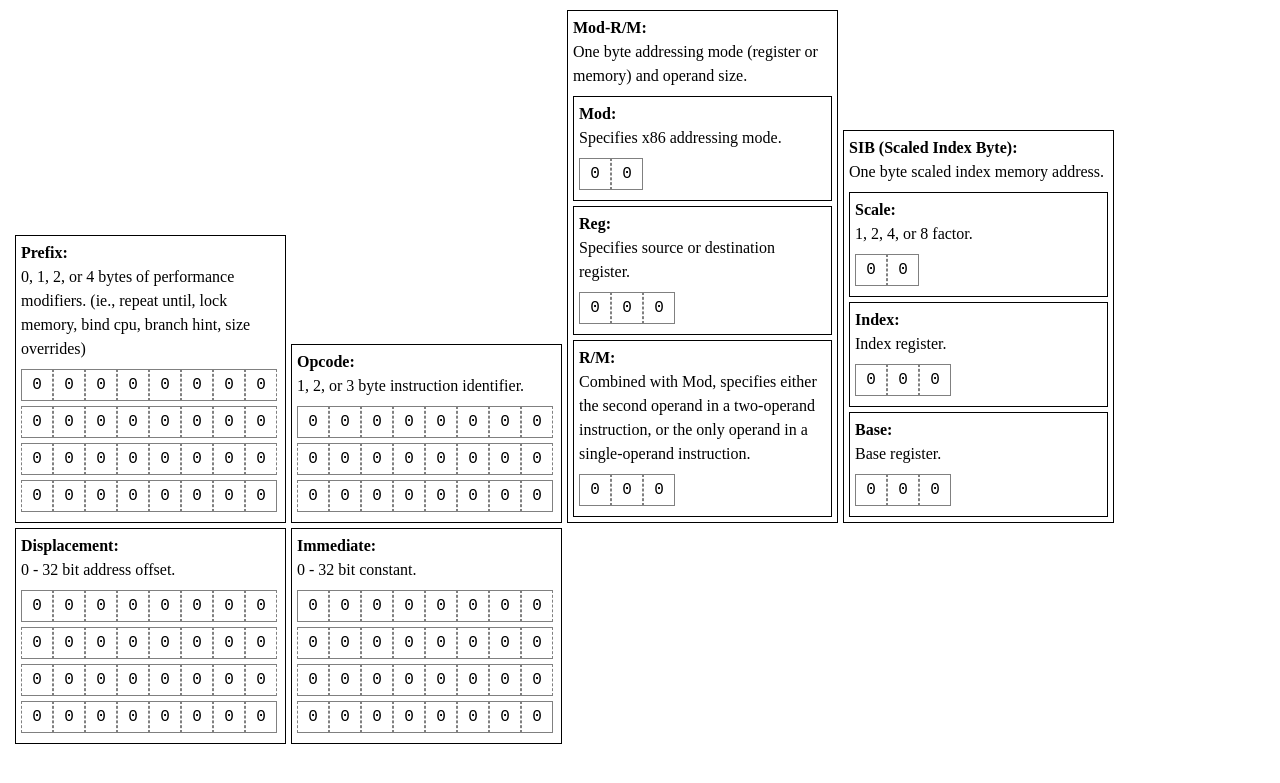
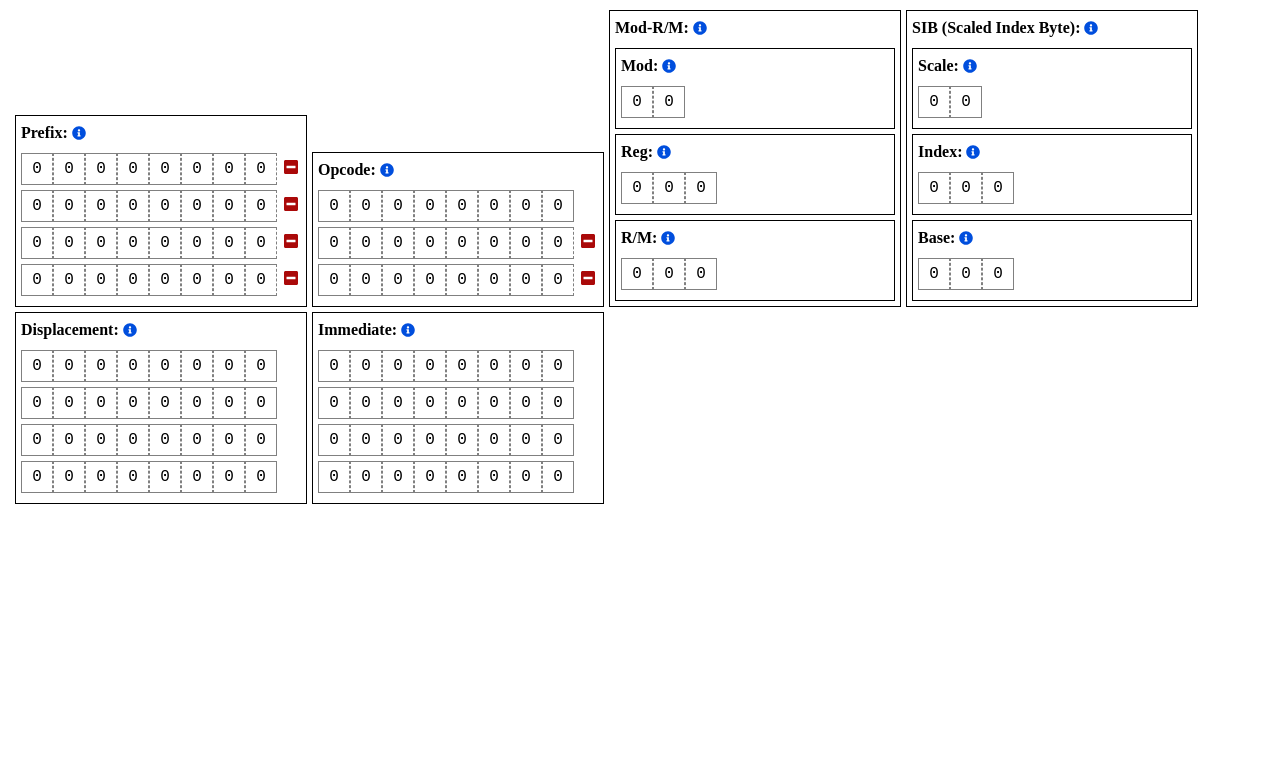
Before and after one commit to mikesmullin/OperatingSystem, a website: page book/public/index.html in a window 1280 px wide. Shown: the part 59-842 px from the top of the page. Drawn offline with Linux system fonts and the light colour scheme.

Commit message:
minor ui improvement

```diff
--- a/book/public/global.css
+++ b/book/public/global.css
@@ -44,6 +44,9 @@ h1 {
 .mt-2 {
     margin-top: .5rem;
 }
+.ml-1 {
+    margin-left: .25rem;
+}
 
 
 
@@ -68,30 +71,26 @@ body { padding-bottom: 6rem; }
 }
 .instruction .group {
     padding: 5px;
-    width: 100%;
     display: block;
     box-sizing: border-box;
     color: black;
     margin-right: 5px;
-    max-width: calc((2rem * 8) + (5px * 3));
     border: 1px solid black;
     margin-top: 5px;
+    max-width: 100%;
+    width: 292px;
 }
 .instruction .group .description {
     margin-bottom: .5rem;
 }
+.instruction .group .b-g {
+}
 .instruction .group .description label {
     font-weight: bold;
     display: block;
+    cursor: pointer;
 }
 
-/* .instruction .bg-gray { background: gray; }
-.instruction .bg-pink { background: pink; }
-.instruction .bg-yellow { background: yellow; }
-.instruction .bg-blue { background: blue; }
-.instruction .bg-green { background: green; }
-.instruction .bg-orange { background: orange; }
-.instruction .bg-red { background: red; } */
 .instruction .group input {
     font-family: monospace;
     text-align: center;
@@ -110,3 +109,8 @@ body { padding-bottom: 6rem; }
 .instruction .group input:last-child {
     border-right-style: solid;
 }
+
+
+svg.blue { color: #004edd; }
+/*svg.green { color: #277527; }*/
+svg.red { color: #aa0909; }
--- a/book/public/global.js
+++ b/book/public/global.js
@@ -15,17 +15,30 @@ var Hello = {
                         break;
                 }
             });
+        $('.description .tooltip', v.dom).hide().map((i,e) =>
+            $(e).prev('label').on('click', ()=>$(e).toggle()));
+        $('.group a.remove', v.dom).on('click', function() { $(this).closest('.b-g').slideUp({ duration: 250, easing: 'linear', complete: function(){ $(this).remove(); }}); });
     },
     view: function() {
-        const input = () => m('input', { maxlength: 1, value: 0 });
-        const group = ({size, color, label, description, children}) => m(`.group.bg-${color}`, [
-            m('.description', [
-                m('label', `${label}:`),
-                ` ${description}`
-            ]),
-        ].concat(children ? children : new Array(size).fill(0).map(v=>
-            input()
-        )));
+        const repeat = (count, e) => new Array(count).fill(0).map(e);
+        const mIf = (t, r) => t ? [r] : [];
+        const inputs = (id, count, remove) => {
+            return m(`.b-g.b-g-${id}`, [
+                repeat(count, (nil, i) =>
+                    m(`input.b.b-${i}`, { maxlength: 1, value: 0 })),
+            ].concat(mIf(remove,
+                m('a.remove', { href: '#' }, m('i.fas.fa-fw.fa-minus-square.red.ml-1'))
+            )));
+        }
+        const group = ({label, description, children}) => m(`.group`, [
+                m('.description', [
+                    m('label', [
+                        `${label}: `,
+                        m('i.blue.fas.fa-info-circle.fa-sm')
+                    ]),
+                    m('.tooltip', `${description}`),
+                ]),
+            ].concat(children));
 
         return m('.container-fluid', [
             m('.row.mt-2', [
@@ -36,36 +49,77 @@ var Hello = {
             m('.row', [
                 m('.col-12',
                     m('.instruction',
-                        group({ size: 4*8, label: 'Prefix',
-                            description: '0, 1, 2, or 4 bytes of performance modifiers. (ie., repeat until, lock memory, bind cpu, branch hint, size overrides)' }),
-                        group({ size: 3*8, label: 'Opcode',
-                            description: '1, 2, or 3 byte instruction identifier.' }),
+                        group({ label: 'Prefix',
+                            description: '0, 1, 2, or 4 bytes of performance modifiers. (ie., repeat until, lock memory, bind cpu, branch hint, size overrides)',
+                            children: [
+                                inputs(1, 8, true),
+                                inputs(2, 8, true),
+                                inputs(3, 8, true),
+                                inputs(4, 8, true),
+                            ]}),
+                        group({ label: 'Opcode',
+                            description: '1, 2, or 3 byte instruction identifier.',
+                            children: [
+                                inputs(1, 8, false),
+                                inputs(2, 8, true),
+                                inputs(3, 8, true),
+                            ]}),
                         group({ label: 'Mod-R/M',
                             description: 'One byte addressing mode (register or memory) and operand size.',
                             children: [
-                                group({ size: 2, label: 'Mod',
-                                  description: 'Specifies x86 addressing mode.' }),
-                                group({ size: 3, label: 'Reg',
-                                    description: 'Specifies source or destination register.' }),
-                                group({ size: 3, label: 'R/M',
+                                group({ label: 'Mod',
+                                  description: 'Specifies x86 addressing mode.',
+                                  children: [
+                                      inputs(1, 2, false),
+                                  ]}),
+                                group({ label: 'Reg',
+                                    description: 'Specifies source or destination register.',
+                                    children: [
+                                        inputs(1, 3, false),
+                                    ]}),
+                                group({ label: 'R/M',
                                  description: `Combined with Mod, specifies either
                                     the second operand in a two-operand instruction, or
-                                    the only operand in a single-operand instruction.` }),
+                                    the only operand in a single-operand instruction.`,
+                                    children: [
+                                        inputs(1, 3, false),
+                                    ]}),
                             ]}),
                         group({ label: 'SIB (Scaled Index Byte)',
                             description: 'One byte scaled index memory address.',
                             children: [
-                                group({ size: 2, label: 'Scale',
-                                  description: '1, 2, 4, or 8 factor.' }),
-                                group({ size: 3, label: 'Index',
-                                    description: 'Index register.' }),
-                                group({ size: 3, label: 'Base',
-                                 description: `Base register.` }),
+                                group({ label: 'Scale',
+                                  description: '1, 2, 4, or 8 factor.',
+                                  children: [
+                                      inputs(1, 2, false),
+                                  ]}),
+                                group({ label: 'Index',
+                                    description: 'Index register.',
+                                    children: [
+                                        inputs(1, 3, false),
+                                    ]}),
+                                group({ label: 'Base',
+                                    description: `Base register.`,
+                                    children: [
+                                        inputs(1, 3, false),
+                                    ]}),
                             ]}),
-                        group({ size: 4*8, label: 'Displacement',
-                            description: '0 - 32 bit address offset.' }),
-                        group({ size: 4*8, label: 'Immediate',
-                            description: '0 - 32 bit constant.' }),
+                        group({ label: 'Displacement',
+                            description: '0 - 32 bit address offset.',
+                            children: [
+                                inputs(1, 8, false),
+                                inputs(1, 8, false),
+                                inputs(1, 8, false),
+                                inputs(1, 8, false),
+                            ]}),
+                        group({ label: 'Immediate',
+                            description: '0 - 32 bit constant.',
+                            children: [
+                                inputs(1, 8, false),
+                                inputs(1, 8, false),
+                                inputs(1, 8, false),
+                                inputs(1, 8, false),
+                            ]}),
                     ),
                 ),
             ]),
--- a/book/public/index.html
+++ b/book/public/index.html
@@ -5,13 +5,13 @@
         <link href="global.css" rel="stylesheet" />
         <meta charset="utf-8" />
         <!-- <link href="components/bootstrap/dist/css/bootstrap.min.css" rel="stylesheet" /> -->
+        <script defer src="https://use.fontawesome.com/releases/v5.0.8/js/all.js"></script>
     </head>
 
     <body>
         <script src="components/rxjs/dist/rx.all.min.js"></script>
         <script src="components/mithril.js/mithril.min.js"></script>
         <script src="components/jquery/dist/jquery.min.js"></script>
-        <!-- <script src="components/bootstrap/dist/js/bootstrap.bundle.min.js"></script> -->
         <script src="global.js"></script>
     </body>
 </html>
```
